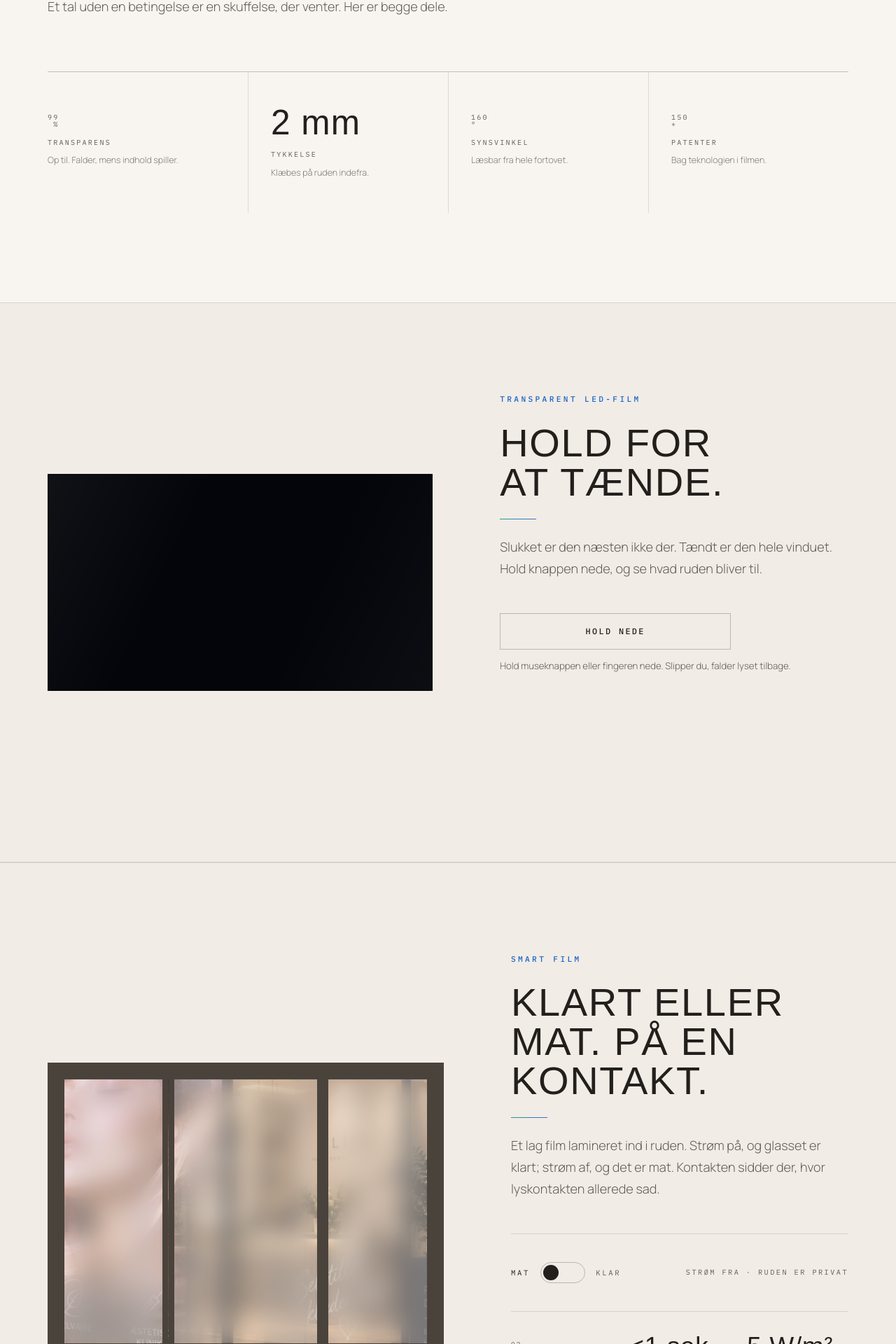
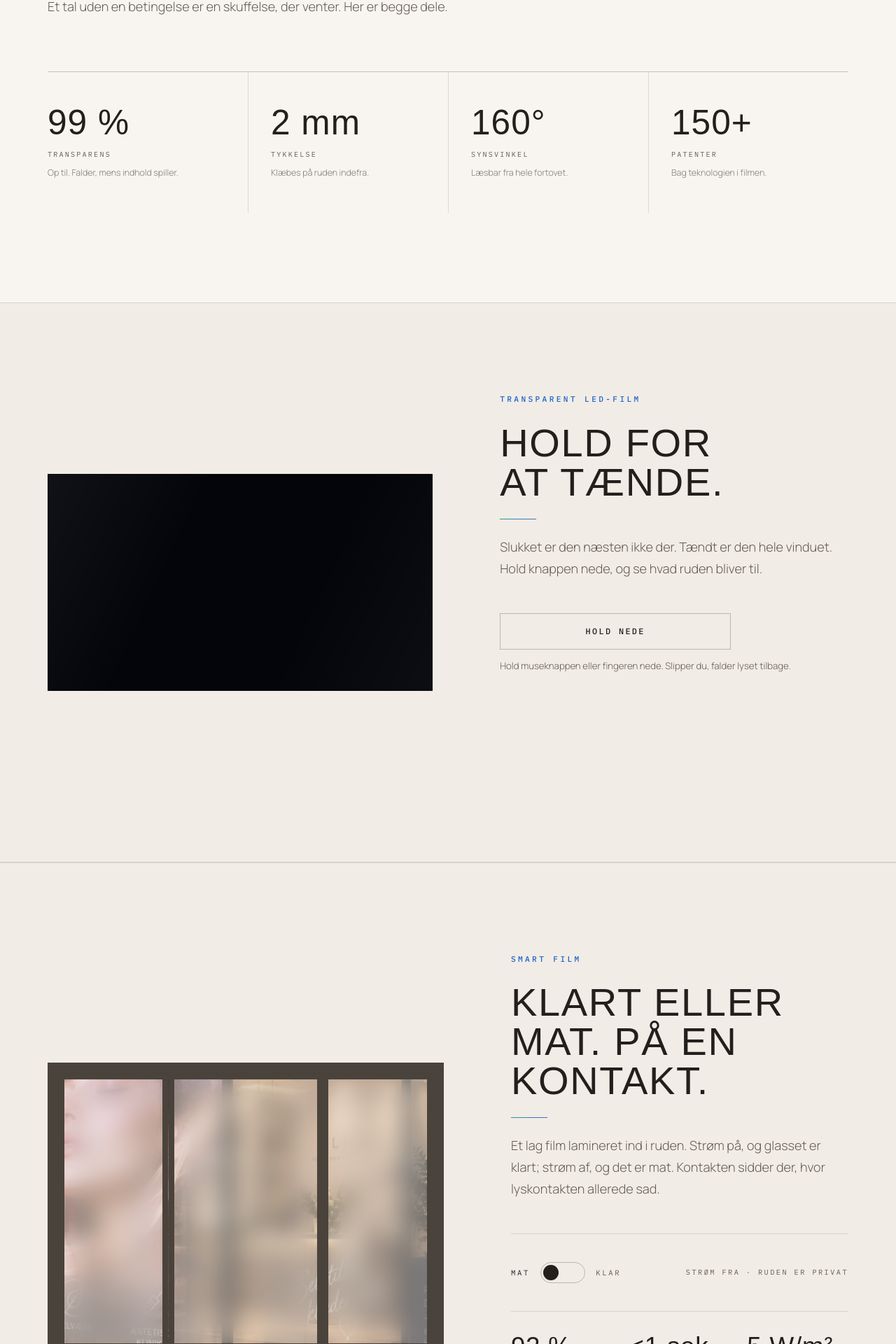
Before and after one commit to AsadSi/smartfilm, a Next.js app: page / in a window 1280 px wide. Shown: the part 3211-5131 px from the top of the page at 70% size. Built offline with nearby package versions, Linux system fonts and the light colour scheme; a web font is replaced by a local one.

Commit message:
Show the counting figures at full size
The label style under each figure (".spec span", ".klar-figs span") also
caught the spans the count-up puts inside the figure, so 99 %, 160°,
150+ and 92 % were set in tiny stacked capitals. The rules now reach
only the label.

```diff
--- a/src/app/globals.css
+++ b/src/app/globals.css
@@ -398,7 +398,8 @@ hr.edge{width:52px;margin-block:var(--s3)}
   .spec:first-child{border-left:0;padding-left:0}
 }
 .spec b{display:block;font-family:var(--display);font-weight:400;font-size:clamp(2.1rem,4vw,3.1rem);line-height:1;font-variant-numeric:tabular-nums;letter-spacing:.02em}
-.spec span{display:block;margin-top:12px;font-family:var(--mono);font-size:.63rem;letter-spacing:.22em;text-transform:uppercase;color:var(--text-dim)}
+/* Only the label: the figure's own count-up spans sit inside the <b>. */
+.spec > span{display:block;margin-top:12px;font-family:var(--mono);font-size:.63rem;letter-spacing:.22em;text-transform:uppercase;color:var(--text-dim)}
 .spec small{display:block;margin-top:8px;font-size:.78rem;color:var(--text-dim);opacity:.8;line-height:1.5}
 
 /* ============================================================
@@ -519,8 +520,8 @@ hr.edge{width:52px;margin-block:var(--s3)}
 .klar-figs li{display:flex;align-items:baseline;gap:12px}
 @media (min-width:560px){ .klar-figs li{display:block} }
 .klar-figs b{font-family:var(--display);font-weight:400;font-size:clamp(1.7rem,3vw,2.3rem);line-height:1;letter-spacing:.02em}
-.klar-figs span{display:block;font-family:var(--mono);font-size:.6rem;letter-spacing:.22em;text-transform:uppercase;color:var(--text-dim)}
-@media (min-width:560px){ .klar-figs span{margin-top:10px} }
+.klar-figs li > span{display:block;font-family:var(--mono);font-size:.6rem;letter-spacing:.22em;text-transform:uppercase;color:var(--text-dim)}
+@media (min-width:560px){ .klar-figs li > span{margin-top:10px} }
 .klar-note{margin-top:var(--s4);padding-top:var(--s3);border-top:1px solid var(--line);font-size:.88rem;color:var(--text-dim);max-width:46ch}
 
 /* ============================================================
```
